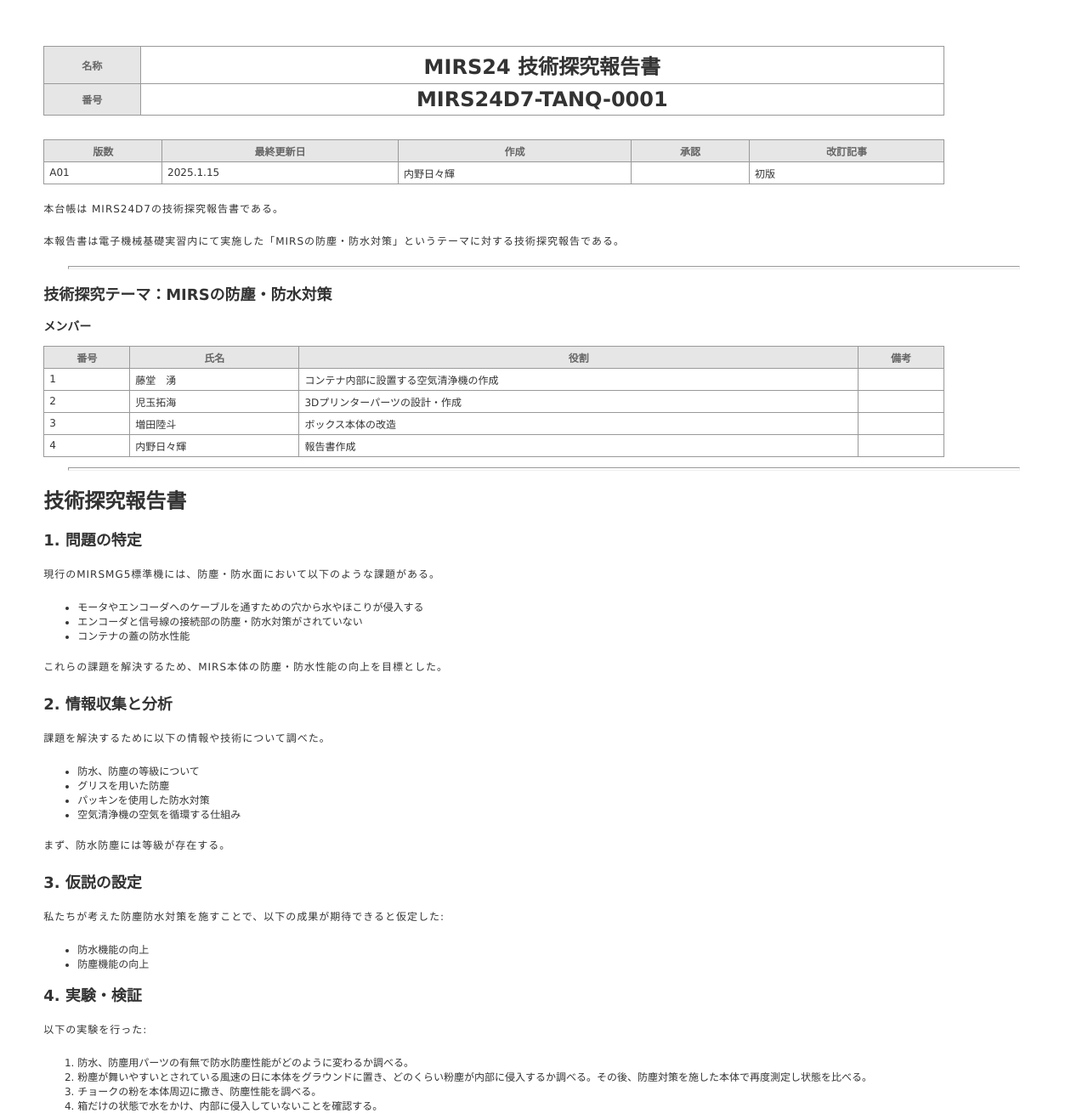
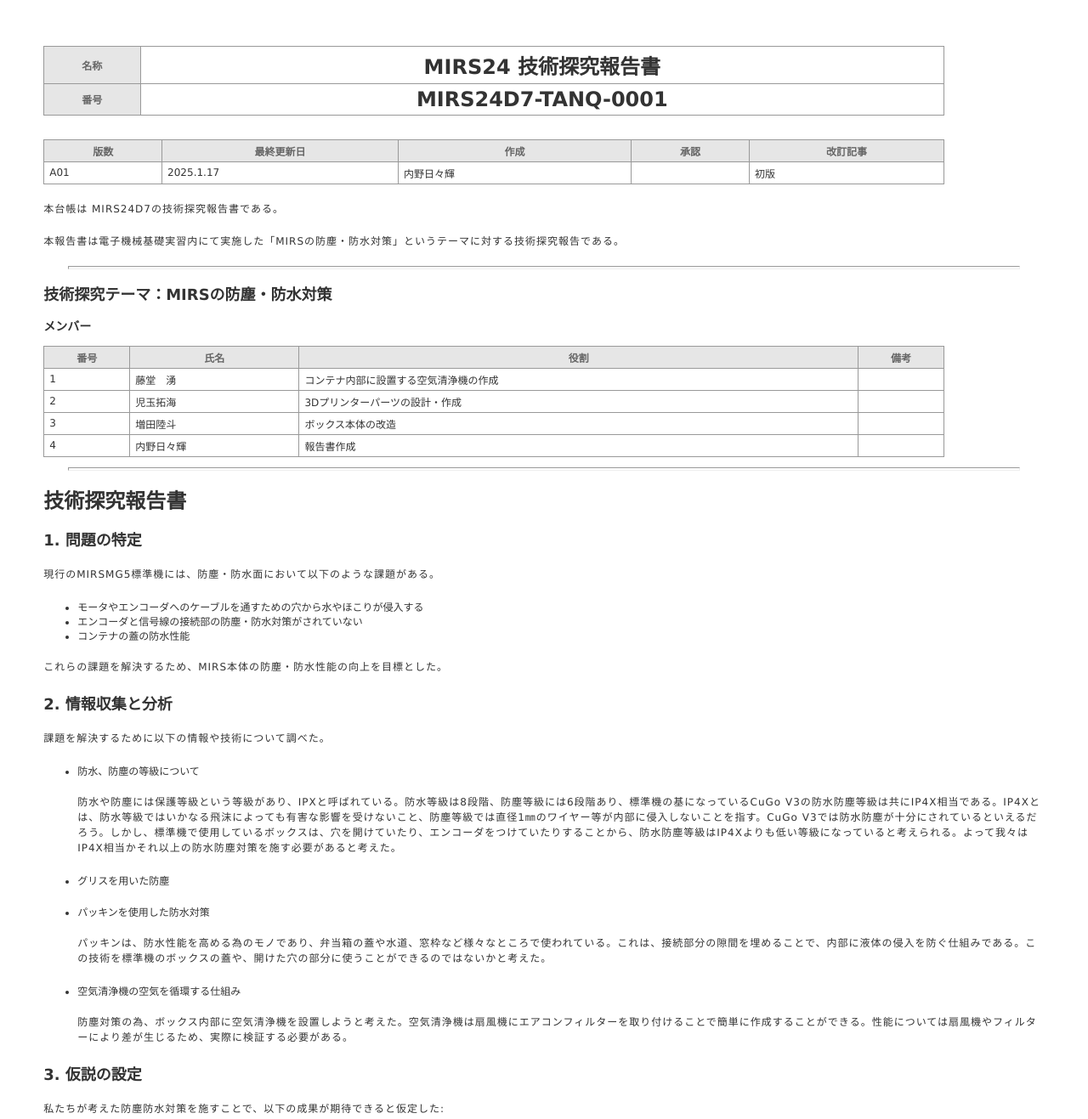
Before and after one commit to hbk-u/mirstanQ, a plain HTML site: page index.html in a window 1280 px wide. Shown: the top 1317 px of the page at 85% size. Drawn offline with Linux system fonts and the light colour scheme.

Commit message:
情報収集と分析を途中まで

```diff
--- a/index.html
+++ b/index.html
@@ -35,7 +35,7 @@
 
     <tr>
       <td>A01</td>
-      <td>2025.1.15</td>
+      <td>2025.1.17</td>
       <td>内野日々輝</td>
       <td></td>
       <td>初版</td>
@@ -104,12 +104,16 @@
       <h2>2. 情報収集と分析</h2>
       <p>課題を解決するために以下の情報や技術について調べた。</p>
       <ul>
-          <li>防水、防塵の等級について</li>
+        <li>防水、防塵の等級について</li>
+          <p>防水や防塵には保護等級という等級があり、IPXと呼ばれている。防水等級は8段階、防塵等級には6段階あり、標準機の基になっているCuGo V3の防水防塵等級は共にIP4X相当である。IP4Xとは、防水等級ではいかなる飛沫によっても有害な影響を受けないこと、防塵等級では直径1㎜のワイヤー等が内部に侵入しないことを指す。CuGo V3では防水防塵が十分にされているといえるだろう。しかし、標準機で使用しているボックスは、穴を開けていたり、エンコーダをつけていたりすることから、防水防塵等級はIP4Xよりも低い等級になっていると考えられる。よって我々はIP4X相当かそれ以上の防水防塵対策を施す必要があると考えた。
+          </p>
           <li>グリスを用いた防塵</li>
+          <p></p>
           <li>パッキンを使用した防水対策</li>
+          <p>パッキンは、防水性能を高める為のモノであり、弁当箱の蓋や水道、窓枠など様々なところで使われている。これは、接続部分の隙間を埋めることで、内部に液体の侵入を防ぐ仕組みである。この技術を標準機のボックスの蓋や、開けた穴の部分に使うことができるのではないかと考えた。</p>
           <li>空気清浄機の空気を循環する仕組み</li>
+          <p>防塵対策の為、ボックス内部に空気清浄機を設置しようと考えた。空気清浄機は扇風機にエアコンフィルターを取り付けることで簡単に作成することができる。性能については扇風機やフィルターにより差が生じるため、実際に検証する必要がある。</p>
       </ul>
-      <p>まず、防水防塵には等級が存在する。</p>
   </div>
 
   <div class="section">
```
